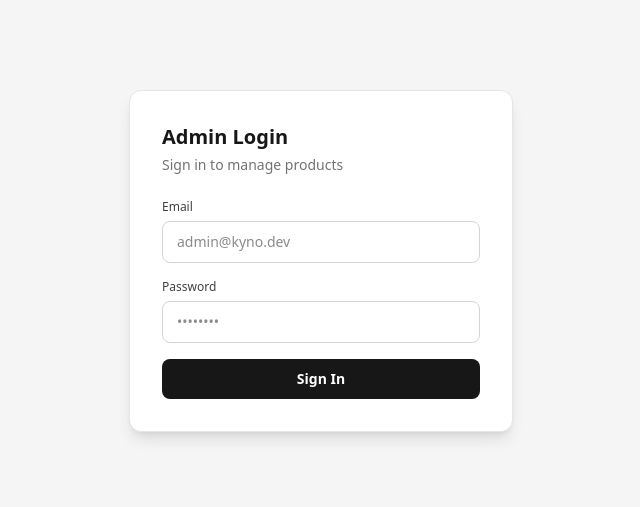
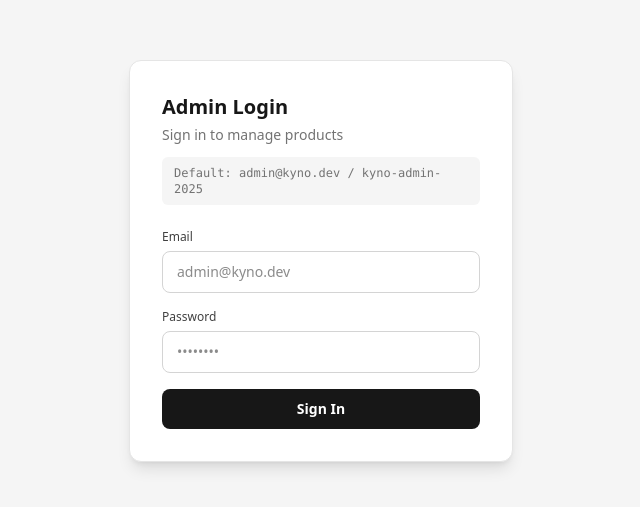
Before and after one commit to KANE-CMD99/kyno, a Next.js app: page /admin in a window 1280 px wide. Shown: the part 139-646 px from the top of the page, without its empty margins (319-959 px from the left). Built offline with nearby package versions, Linux system fonts and the light colour scheme.

Commit message:
fix: show default admin credentials on login page, add input trimming

```diff
--- a/src/app/admin/page.tsx
+++ b/src/app/admin/page.tsx
@@ -29,6 +29,10 @@ export default function AdminLoginPage() {
       <div className="w-full max-w-sm rounded-xl border border-neutral-200 bg-white p-8 shadow-lg">
         <h1 className="text-xl font-bold text-neutral-900">Admin Login</h1>
         <p className="mt-1 text-sm text-neutral-500">Sign in to manage products</p>
+
+        <p className="mt-3 rounded-md bg-neutral-100 px-3 py-2 text-xs text-neutral-500 font-mono">
+          Default: admin@kyno.dev / kyno-admin-2025
+        </p>
 
         {error && (
           <p className="mt-4 rounded-md bg-red-50 px-3 py-2 text-xs text-red-600">{error}</p>
--- a/src/lib/admin-auth.ts
+++ b/src/lib/admin-auth.ts
@@ -6,7 +6,7 @@ const ADMIN_TOKEN = process.env.ADMIN_TOKEN || "kyno-admin-token-secure";
 const COOKIE_NAME = "kyno_admin_session";
 
 export function validateAdminCredentials(email: string, password: string): boolean {
-  return email === ADMIN_EMAIL && password === ADMIN_PASSWORD;
+  return email.trim().toLowerCase() === ADMIN_EMAIL && password.trim() === ADMIN_PASSWORD;
 }
 
 export async function setAdminSession() {
```
